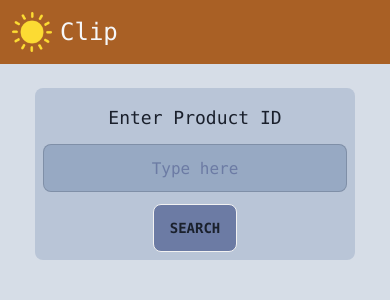
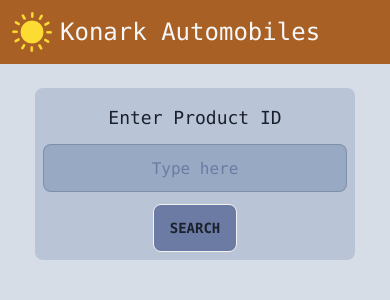
Before and after one commit to hokageCV/konark-automobiles, a Next.js app: page / in a window 390 px wide. Shown: the top 300 px of the page. Built offline with nearby package versions, Linux system fonts and the light colour scheme.

Commit message:
konark automobiles

```diff
--- a/src/app/layout.tsx
+++ b/src/app/layout.tsx
@@ -2,8 +2,8 @@ import type { Metadata } from "next";
 import "./globals.css";
 
 export const metadata: Metadata = {
-    title: "Clip",
-    description: "search for clips",
+    title: "Konark Automobiles",
+    description: "search for clips in the clip database of konark automobiles",
     icons: {
         icon: "/sun.png",
     },
--- a/src/components/Navbar.tsx
+++ b/src/components/Navbar.tsx
@@ -5,7 +5,7 @@ export default function Navbar() {
                 <img src="/sun.png" width={40} height={40} className="m-1 mr-2"></img>
             </div>
             <div className="flex-1">
-                <p className=" normal-case text-2xl text-navText">Clip</p>
+                <p className=" normal-case text-2xl text-navText">Konark Automobiles</p>
             </div>
         </div>
     );
```
